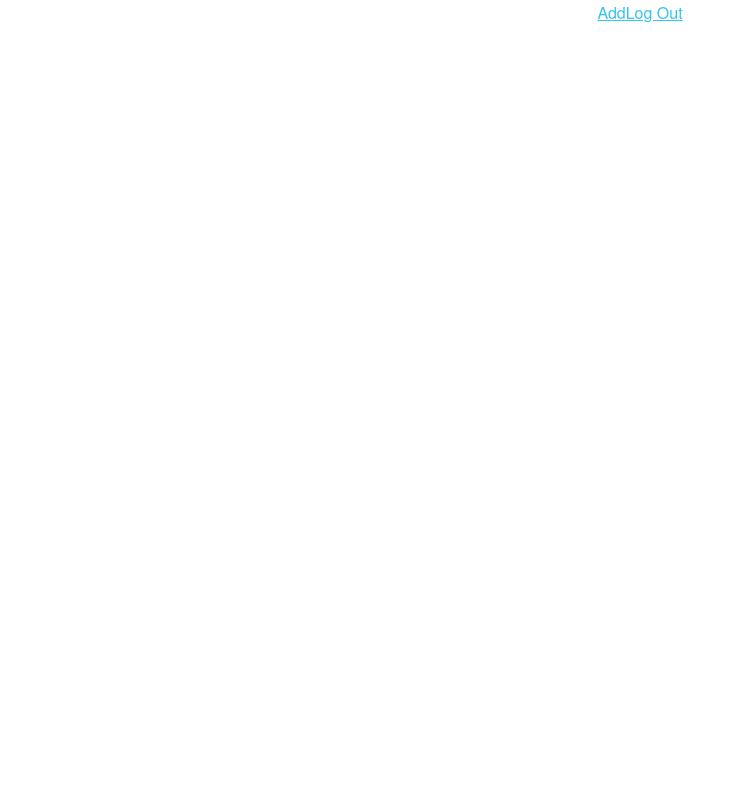
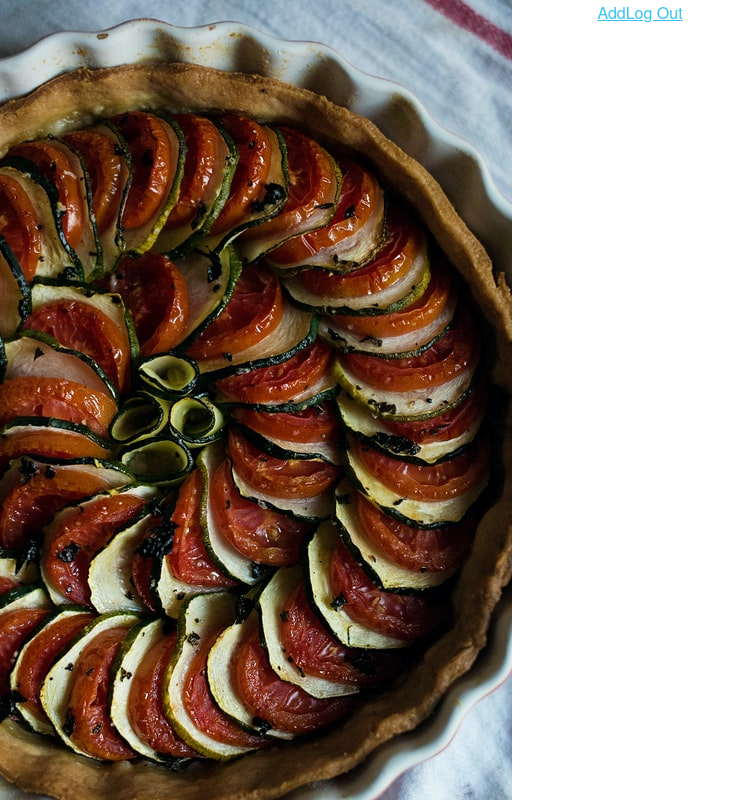
Before and after one commit to Build-Week-Recipies/Secret-Family-Recipes-Cookbook, a React (Create React App) app: page /dashboard in a window 1280 px wide. Shown: the whole page, without its empty margins (0-746 px from the left). Built offline with nearby package versions, Linux system fonts and the light colour scheme.

Commit message:
bg styles

```diff
--- a/package.json
+++ b/package.json
@@ -15,6 +15,7 @@
     "redux": "^4.0.5",
     "redux-logger": "^3.0.6",
     "redux-thunk": "^2.3.0",
+    "styled-components": "^5.2.1",
     "web-vitals": "^1.1.1"
   },
   "scripts": {
--- a/src/App.css
+++ b/src/App.css
@@ -2,9 +2,8 @@
   text-align: center;
 }
 
-.App-logo {
-  height: 40vmin;
-  pointer-events: none;
+#bgImg {
+  background-image: url("./assets/bg.jpg");
 }
 
 @media (prefers-reduced-motion: no-preference) {
--- a/src/components/Dashboard.js
+++ b/src/components/Dashboard.js
@@ -1,17 +1,29 @@
 import React from 'react';
 import { Link } from 'react-router-dom';
 import NavBar from './NavBar';
+import styled from 'styled-components';
+
+let nav = {
+    logOut: true,
+    add: true,
+}
 
 const Dashboard = () => {
 
-    let nav = {
-        logOut: true,
-        add: true,
-    }
+    const Background = styled.div`
+    width: 40%;
+    height: 100vh;
+    position: fixed;
+    left: 0;
+    top: 0;
+
+
+    `
 
     return (
         <div>
             <NavBar display={nav} />
+            <Background id="bgImg"></Background>
         </div>
     )
 }
```
Also changed, not shown: src/assets/bg.jpg (added), 1 other file (tests, documents, lock files or other folders).
